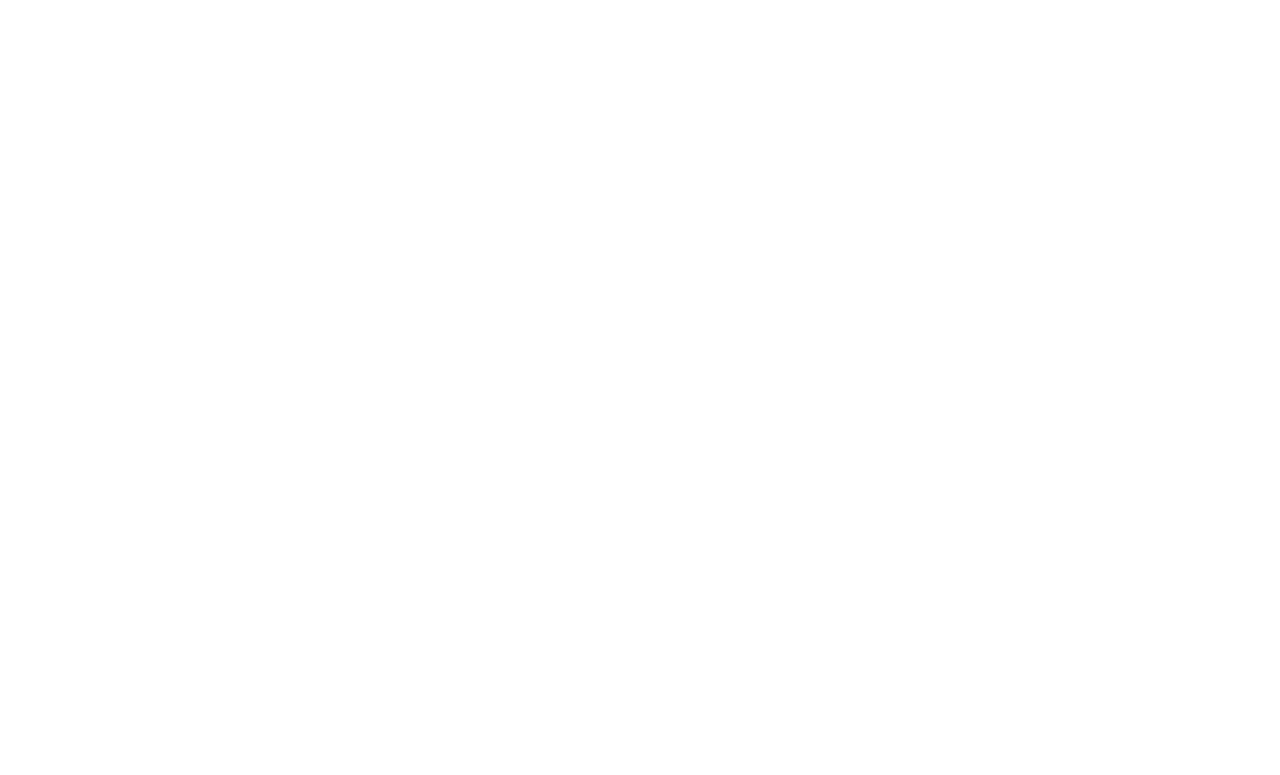
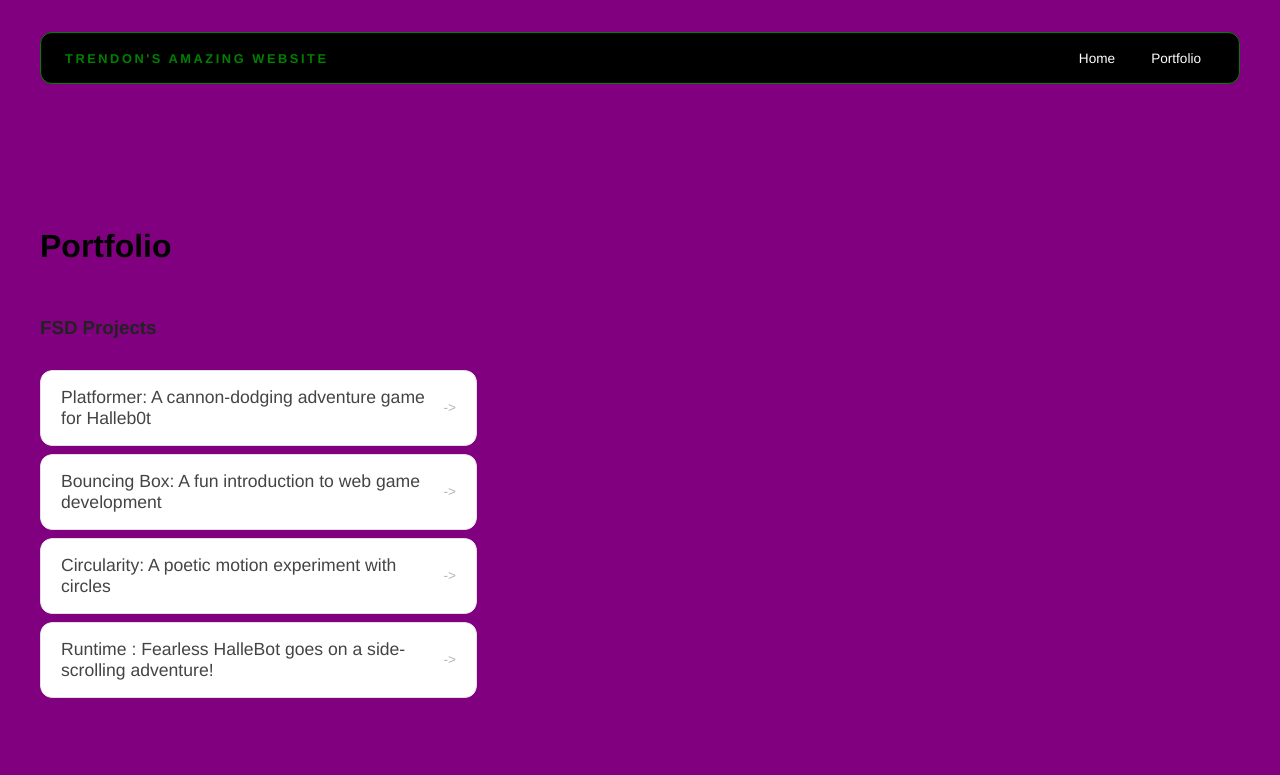
Before and after one commit to 5089996-png/5089996-png.github.io, a plain HTML site: page portfolio.html in a window 1280 px wide. Drawn offline with Linux system fonts and the light colour scheme.

Commit message:
add portfolio page to website

```diff
--- a/portfolio.html
+++ b/portfolio.html
@@ -0,0 +1,52 @@
+<!DOCTYPE html>
+<html>
+  <head>
+    <title>Trendon's Amazing Site</title>
+    <link rel="stylesheet" href="style.css" />
+  </head>
+
+  <body>
+    <!-- All content goes here -->
+    <div id="all-contents">
+  <nav>
+<h1>Trendon's Amazing Website</h1>
+<ul id="nav-ul">
+<li class="nav-li">
+  <a href="index.html">Home</a>
+</li>
+<li class="nav-li">
+  <a href="portfolio.html">Portfolio</a>
+</li>
+
+</ul>
+
+  </nav>
+
+  <main>
+<div class="content">
+    <h1>Portfolio</h1>
+    <h3>FSD Projects</h3>
+    <ul id="portfolio">
+<li>
+  <a href="fsd-projects/platformer/">Platformer: A cannon-dodging adventure game for Halleb0t</a>
+</li>
+<li>
+  <a href="fsd-projects/bouncing-box/">Bouncing Box: A fun introduction to web game development</a>
+</li>
+<li>
+  <a href="fsd-projects/circularity/">Circularity: A poetic motion experiment with circles</a>
+</li>
+<li>
+ <a href="fsd-projects/runtime/">Runtime : Fearless HalleBot goes on a side-scrolling adventure!</a>
+</li>
+
+    </ul>
+
+    <!-- ASD Projects will go here -->
+
+  </div>
+  </main>
+</div>
+
+  </body>
+</html>
--- a/style.css
+++ b/style.css
@@ -209,3 +209,55 @@ nav h1 {
   background: lightgreen;
   color: purple;
 }
+/* Portfolio styles */
+.content h1 {
+  color: black;
+}
+
+#portfolio {
+  list-style: none;
+  margin: 0;
+  padding: 0;
+  width: 100%;
+  display: flex;
+  flex-direction: column;
+  gap: 8px;
+}
+
+#portfolio li {
+  border-radius: 12px;
+  overflow: hidden;
+}
+
+#portfolio a {
+  display: flex;
+  justify-content: space-between;
+  align-items: center;
+  text-decoration: none;
+  color: #444;
+  padding: 16px 20px;
+  font-size: 1.1rem;
+  font-weight: 500;
+  background: #fff;
+  border: 1px solid #e0e0e0;
+  border-radius: 12px;
+  transition: background 0.25s ease, color 0.25s ease, transform 0.25s ease;
+}
+
+#portfolio a:hover {
+  background: #000;
+  color: #fff;
+  transform: translateX(4px);
+}
+
+#portfolio a::after {
+  content: "->";
+  font-size: 0.85rem;
+  opacity: 0.4;
+  transition: opacity 0.25s ease;
+  white-space: nowrap;
+}
+
+#portfolio a:hover::after {
+  opacity: 1;
+}
```
